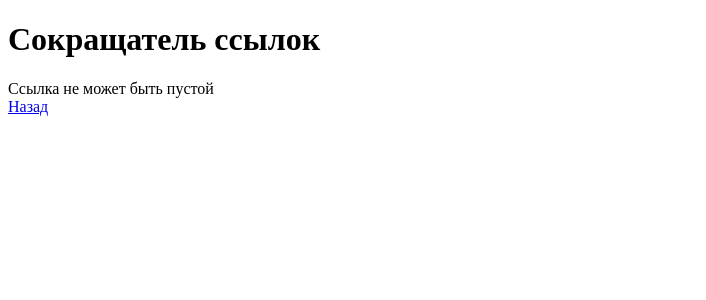
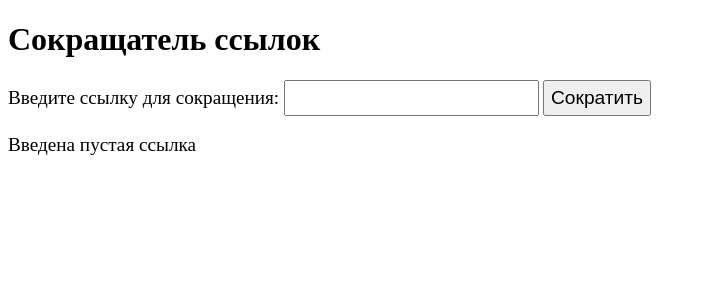
Before and after one commit to LiSSk0/URL-Shortener, a Flask app: template flask_http/templates/error_long_url_is_None.html in a window 1280 px wide. Shown: the top 300 px of the page, without its empty margins (0-706 px from the left). Run offline with Flask 3, Linux system fonts and the light colour scheme; the template is opened without the code that fills it, so the values that code supplies are empty; parts of the project's set-up code (start-up, migrations or seed data) failed here and were passed over.

Commit message:
updated site view

```diff
--- a/flask_http/templates/base.html
+++ b/flask_http/templates/base.html
@@ -2,7 +2,7 @@
 <html lang="ru">
 <head>
     <meta charset="UTF-8">
-    <title>!!!best url shorter!!!</title>
+    <title>Url Shorter</title>
 </head>
 <body>
   <div class="container">
--- a/flask_http/templates/error_long_url_is_None.html
+++ b/flask_http/templates/error_long_url_is_None.html
@@ -1,12 +1,13 @@
 {% extends 'base.html' %}
 
 {% block content %}
-            <form method="post">
-              <div class="mb-3">
-                Ссылка не может быть пустой
-              </div>
-              <div class="text-center">
-                <a href="/">Назад</a>
-              </div>
-            </form>
+    <form action="/" method="post">
+      <label for="longurl" style="font-size: 1.2em; line-height: 1.6;">Введите ссылку для сокращения: </label>
+      <input type="text" id="longurl" name="longurl" style="font-size: 1.2em; line-height: 1.6; height: 30px;">
+      <input type="submit" value="Сократить" style="font-size: 1.2em; line-height: 1.6; height: 36px;">
+        <div class="mb-3" style="font-size: 1.2em; line-height: 3.0;">
+                Введена пустая ссылка
+        </div>
+    </form>
+
 {% endblock %}
--- a/flask_http/templates/input_long_url.html
+++ b/flask_http/templates/input_long_url.html
@@ -2,8 +2,8 @@
 
 {% block content %}
     <form action="/" method="post">
-      <label for="longurl">Введите ссылку, которую хотите сократить: </label>
-      <input type="text" id="longurl" name="longurl">
-      <input type="submit" value="сократить">
+      <label for="longurl" style="font-size: 1.2em; line-height: 1.6;">Введите ссылку для сокращения: </label>
+      <input type="text" id="longurl" name="longurl" style="font-size: 1.2em; line-height: 1.6; height: 30px;">
+      <input type="submit" value="Сократить" style="font-size: 1.2em; line-height: 1.6; height: 36px;">
     </form>
 {% endblock %}
```
Also changed, not shown: flask_http/templates/output_short_url.html (+8 -8 lines).
